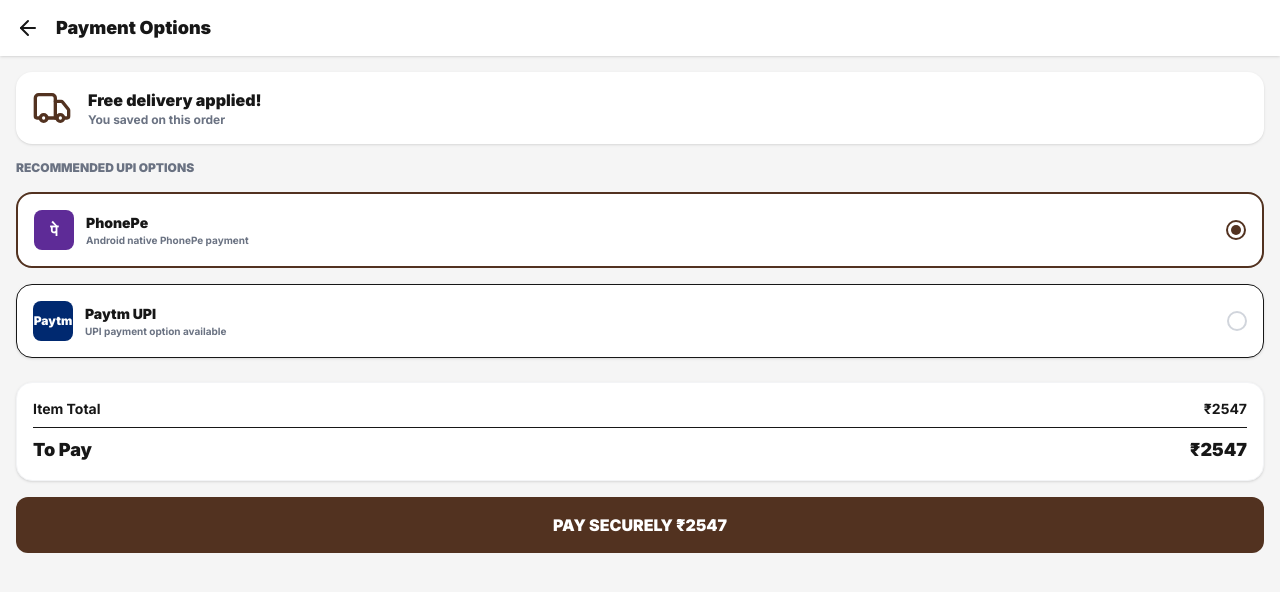
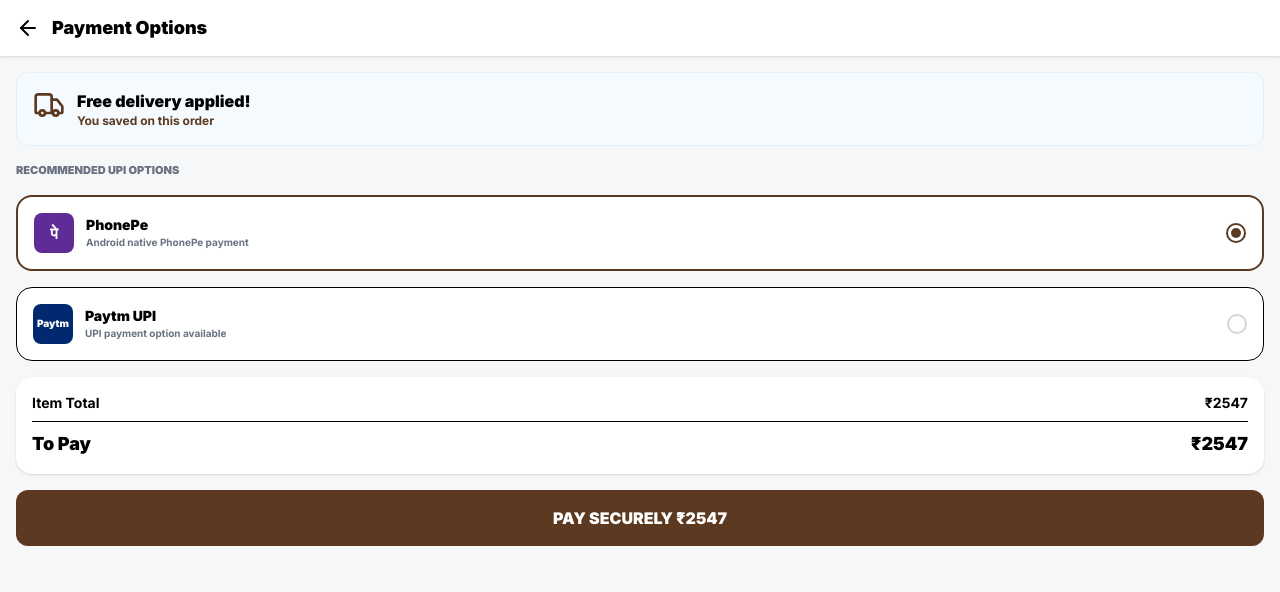
Before and after one commit to aqwertyui08521-crypto/royalbasket, a Next.js app: page /checkout in a window 1280 px wide. Both pictures are taken after a click on the button "PROCEED". Shown: the top 592 px of the page. Built offline with nearby package versions, Linux system fonts and the light colour scheme.

Commit message:
Restored original premium design

```diff
--- a/src/app/checkout/page.tsx
+++ b/src/app/checkout/page.tsx
@@ -1,57 +1,45 @@
 "use client";
-import { useState, useEffect } from "react";
+import { useState } from "react";
 import { useRouter } from "next/navigation";
-import { ArrowLeft, Truck, CreditCard, Star, Info, ShieldCheck } from "lucide-react";
+import { ArrowLeft, MapPin, Truck, ShieldCheck, QrCode, CreditCard, Info } from "lucide-react";
 
 export default function CheckoutPage() {
   const router = useRouter();
   const [step, setStep] = useState(1);
-  const [address, setAddress] = useState({ name: "", phone: "", street: "", city: "", pincode: "" });
-
-  useEffect(() => {
-    const savedAddress = localStorage.getItem("saved_address");
-    if (savedAddress) setAddress(JSON.parse(savedAddress));
-  }, []);
-
   return (
-    <div className="min-h-screen bg-[#F5F5F5] font-sans pb-24">
+    <div className="min-h-screen bg-[#F5F7F9] pb-28 font-sans text-black">
       <header className="bg-white px-4 h-14 flex items-center shadow-sm sticky top-0 z-40">
-        <button onClick={() => router.back()} className="mr-4"><ArrowLeft className="h-6 w-6" /></button>
+        <button onClick={() => router.back()} className="mr-3"><ArrowLeft className="h-6 w-6"/></button>
         <h1 className="text-lg font-black">{step === 1 ? 'Delivery Address' : 'Payment Options'}</h1>
       </header>
-
       <main className="p-4 space-y-4">
         {step === 1 ? (
-          <div className="bg-white p-5 rounded-2xl shadow-sm border">
-            <input type="text" placeholder="Full Name" value={address.name} onChange={e=>setAddress({...address, name:e.target.value})} className="w-full border-b p-3 mb-2 font-bold" />
-            <input type="tel" placeholder="Mobile Number" value={address.phone} onChange={e=>setAddress({...address, phone:e.target.value})} className="w-full border-b p-3 mb-2 font-bold" />
-            <input type="text" placeholder="Address" value={address.street} onChange={e=>setAddress({...address, street:e.target.value})} className="w-full border-b p-3 mb-2 font-bold" />
-            <button onClick={() => { localStorage.setItem("saved_address", JSON.stringify(address)); setStep(2); }} className="w-full bg-[#523220] text-white py-4 rounded-xl font-black mt-4 uppercase">PROCEED</button>
+          <div className="bg-white p-5 rounded-2xl shadow-sm">
+            <input type="text" placeholder="Full Name" className="w-full border-b p-3 mb-2 font-black"/>
+            <input type="tel" placeholder="Mobile Number" className="w-full border-b p-3 mb-2 font-black"/>
+            <input type="text" placeholder="Address" className="w-full border-b p-3 mb-4 font-black"/>
+            <button onClick={() => setStep(2)} className="w-full bg-[#5C3A21] text-white py-4 rounded-xl font-black uppercase">PROCEED</button>
           </div>
         ) : (
           <div className="space-y-4">
-            <div className="bg-white p-4 rounded-2xl shadow-sm flex gap-4 items-center">
-              <Truck className="h-10 w-10 text-[#523220]" />
-              <div><p className="font-black">Free delivery applied!</p><p className="text-xs text-gray-500 font-bold">You saved on this order</p></div>
+            <div className="bg-[#F4FAFE] p-4 rounded-xl flex gap-3 border border-[#E1F0FA]">
+              <Truck className="h-8 w-8 text-[#5C3A21]"/>
+              <div><p className="font-black">Free delivery applied!</p><p className="text-xs font-bold text-[#5C3A21]">You saved on this order</p></div>
             </div>
-
-            <h3 className="text-xs font-black text-gray-500 uppercase">Recommended UPI Options</h3>
-            <div className="bg-white p-4 rounded-2xl border-2 border-[#523220] flex justify-between items-center">
-              <div className="flex items-center gap-3"><div className="h-10 w-10 bg-[#5E2B97] rounded-lg flex items-center justify-center text-white font-black">पे</div><div><p className="font-black text-sm">PhonePe</p><p className="text-[10px] font-bold text-gray-500">Android native PhonePe payment</p></div></div>
-              <div className="h-5 w-5 rounded-full border-2 border-[#523220] flex items-center justify-center"><div className="h-2.5 w-2.5 bg-[#523220] rounded-full"></div></div>
+            <h3 className="text-[11px] font-black uppercase text-gray-500">Recommended UPI Options</h3>
+            <div className="bg-white p-4 rounded-2xl border-2 border-[#5C3A21] flex justify-between items-center">
+              <div className="flex items-center gap-3"><div className="h-10 w-10 bg-[#5E2B97] rounded-lg text-white font-black flex items-center justify-center">पे</div><div><p className="font-black text-sm">PhonePe</p><p className="text-[10px] font-bold text-gray-500">Android native PhonePe payment</p></div></div>
+              <div className="h-5 w-5 rounded-full border-2 border-[#5C3A21] flex items-center justify-center"><div className="h-2.5 w-2.5 bg-[#5C3A21] rounded-full"></div></div>
             </div>
-
-            <div className="bg-white p-4 rounded-2xl border shadow-sm flex justify-between items-center">
-              <div className="flex items-center gap-3"><div className="h-10 w-10 bg-[#002970] rounded-lg flex items-center justify-center text-white font-black text-xs">Paytm</div><div><p className="font-black text-sm">Paytm UPI</p><p className="text-[10px] font-bold text-gray-500">UPI payment option available</p></div></div>
+            <div className="bg-white p-4 rounded-2xl border flex justify-between items-center">
+              <div className="flex items-center gap-3"><div className="h-10 w-10 bg-[#002970] rounded-lg text-white font-black text-[10px] flex items-center justify-center">Paytm</div><div><p className="font-black text-sm">Paytm UPI</p><p className="text-[10px] font-bold text-gray-500">UPI payment option available</p></div></div>
               <div className="h-5 w-5 rounded-full border-2 border-gray-300"></div>
             </div>
-
-            <div className="bg-white p-4 rounded-2xl shadow-sm border border-gray-100 mt-6">
-              <div className="flex justify-between font-bold text-sm mb-2"><span>Item Total</span><span>₹2547</span></div>
-              <div className="flex justify-between font-black text-lg pt-2 border-t"><span>To Pay</span><span>₹2547</span></div>
+            <div className="bg-white p-4 rounded-2xl shadow-sm space-y-2">
+               <div className="flex justify-between font-bold text-sm"><span>Item Total</span><span>₹2547</span></div>
+               <div className="flex justify-between font-black text-lg pt-2 border-t"><span>To Pay</span><span>₹2547</span></div>
             </div>
-
-            <button className="w-full bg-[#523220] text-white py-4 rounded-xl font-black uppercase">PAY SECURELY ₹2547</button>
+            <button className="w-full bg-[#5C3A21] text-white py-4 rounded-xl font-black uppercase">PAY SECURELY ₹2547</button>
           </div>
         )}
       </main>
```
